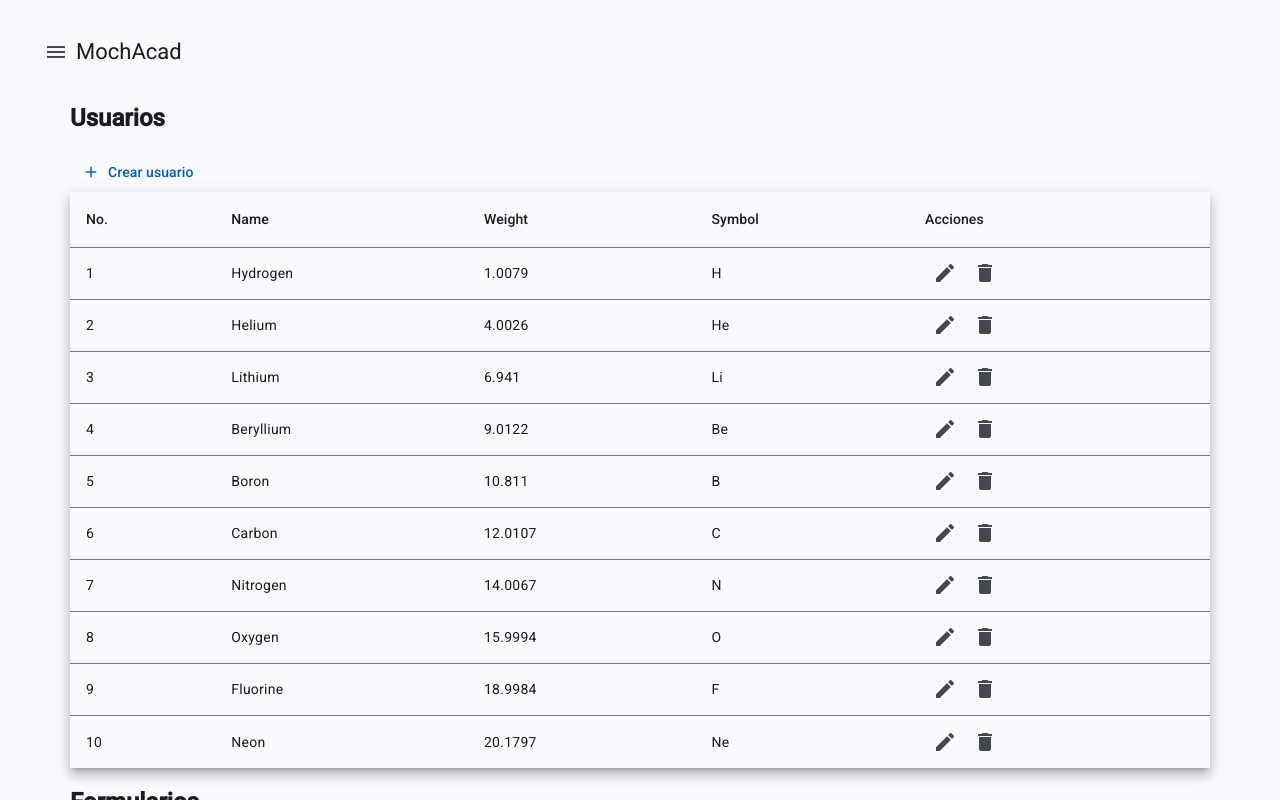
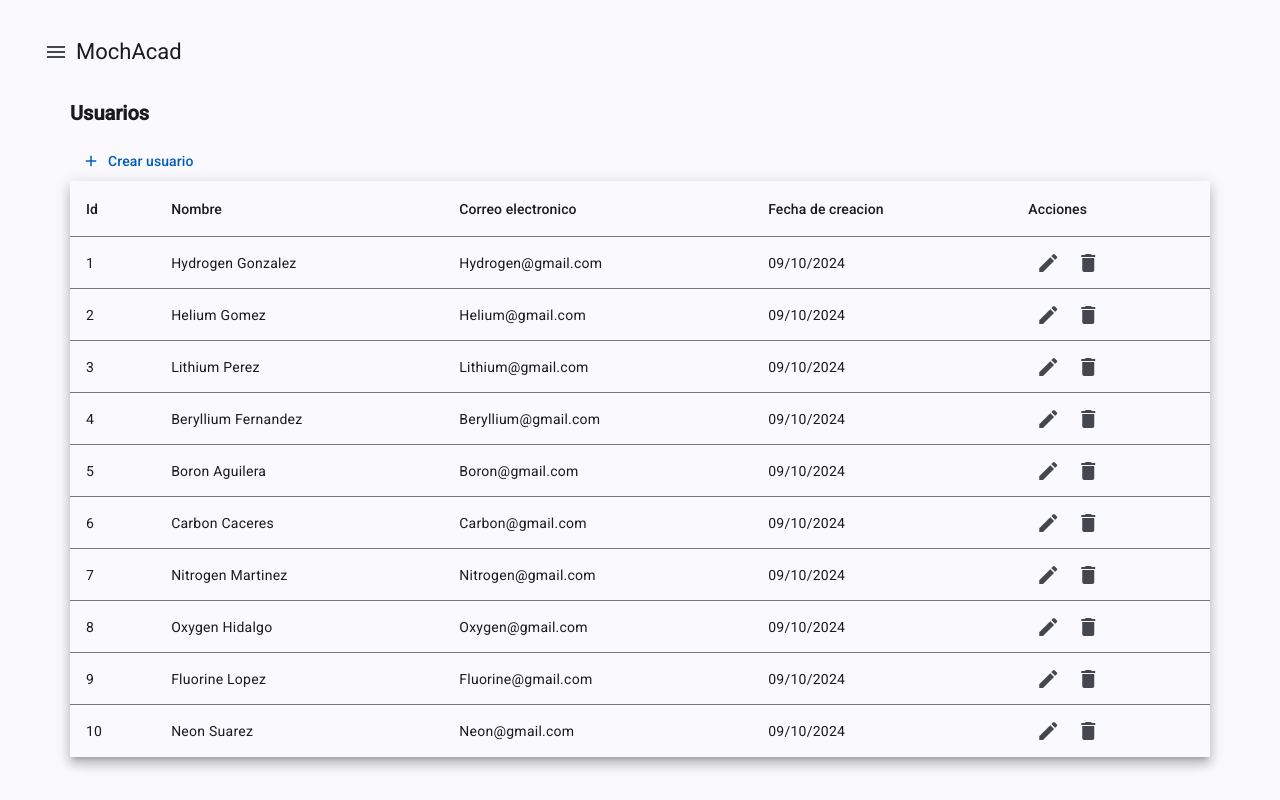
Before and after one commit to lcantarini/PF-LCantarini-59435, an Angular app: page / in a window 1280 px wide. Built offline with nearby package versions, Linux system fonts and the light colour scheme.

Commit message:
ADD, add ABM

```diff
--- a/src/app/app.module.ts
+++ b/src/app/app.module.ts
@@ -17,7 +17,7 @@ import { SharedModule } from './shared/shared.module';
     BrowserModule,
     AppRoutingModule,
     DashboardModule,
-    SharedModule
+    SharedModule,
   ],
   providers: [
     provideAnimationsAsync(), provideNativeDateAdapter()
--- a/src/app/features/dashboard/users/user-dialog/user-dialog.component.html
+++ b/src/app/features/dashboard/users/user-dialog/user-dialog.component.html
@@ -1,34 +1,35 @@
 <h1 mat-dialog-title>Crear Usuario</h1>
 
 <div mat-dialog-content>
-    <form>
+    <form [formGroup]="userForm">
         <div class="row" >
             <div class="col-6">
               <mat-form-field class="example-form-field w-100">
-                <mat-label>Entrada</mat-label>
-                <input matInput type="text" >
+                <mat-label>Nombre</mat-label>
+                <input formControlName="firstName" matInput type="text" >
+                <mat-error>
+                  @if(userForm.get('firstName')?.hasError('required')) { Este campo es requerido }
+                </mat-error>
               </mat-form-field>
             </div>
-            <div class="col-6">
-              <mat-form-field class="w-100">
-                <mat-label>Selecciona pais</mat-label>
-                <mat-select>
-                  <mat-option>Argentina</mat-option>
-                  <mat-option>Chile</mat-option>
-                  <mat-option>Uruguay</mat-option>
-                  <mat-option>Peru</mat-option>
-                </mat-select>
+              <div class="col-6">
+                <mat-form-field class="example-form-field w-100">
+                  <mat-label>Apellido</mat-label>
+                  <input formControlName="lastName" matInput type="text" >
+                  <mat-error>
+                    @if(userForm.get('lastName')?.hasError('required')) { Este campo es requerido }
+                  </mat-error>
+                </mat-form-field>
+            </div>
+            <div class="col-12">
+              <mat-form-field class="example-form-field w-100">
+                <mat-label>Email</mat-label>
+                <input formControlName="email" matInput type="text" >
+                <mat-error>
+                  @if(userForm.get('email')?.hasError('required')) { Este campo es requerido }
+                </mat-error>
               </mat-form-field>
-            </div>
-            <div class="col-6">
-              <mat-form-field>
-                <mat-label>Selecciona la fecha</mat-label>
-                <input matInput [matDatepicker]="picker">
-                <mat-hint>MM/DD/YYYY</mat-hint>
-                <mat-datepicker-toggle matIconSuffix [for]="picker"></mat-datepicker-toggle>
-                <mat-datepicker #picker></mat-datepicker>
-              </mat-form-field>
-            </div>
+          </div>
           </div>
     </form>
 </div>
--- a/src/app/features/dashboard/users/users.component.html
+++ b/src/app/features/dashboard/users/users.component.html
@@ -1,6 +1,7 @@
 <div class="container">
 
-  <h2>Usuarios</h2>
+  <h2 appReSizeTitle>Usuarios</h2>
+
   <button mat-button (click)="openModal()">
     <mat-icon>
       add
@@ -14,37 +15,37 @@
           The actual rendered columns are set as a property on the row definition" -->
 
     <!-- Position Column -->
-    <ng-container matColumnDef="position">
-      <th mat-header-cell *matHeaderCellDef> No. </th>
-      <td mat-cell *matCellDef="let element"> {{element.position}} </td>
+    <ng-container matColumnDef="id">
+      <th mat-header-cell *matHeaderCellDef> Id </th>
+      <td mat-cell *matCellDef="let user"> {{user.id}} </td>
     </ng-container>
 
     <!-- Name Column -->
     <ng-container matColumnDef="name">
-      <th mat-header-cell *matHeaderCellDef> Name </th>
-      <td mat-cell *matCellDef="let element"> {{element.name}} </td>
+      <th mat-header-cell *matHeaderCellDef> Nombre </th>
+      <td mat-cell *matCellDef="let user"> {{ user | userFullName}} </td>
     </ng-container>
 
     <!-- Weight Column -->
-    <ng-container matColumnDef="weight">
-      <th mat-header-cell *matHeaderCellDef> Weight </th>
-      <td mat-cell *matCellDef="let element"> {{element.weight}} </td>
+    <ng-container matColumnDef="email">
+      <th mat-header-cell *matHeaderCellDef> Correo electronico </th>
+      <td mat-cell *matCellDef="let user"> {{user.email}} </td>
     </ng-container>
 
     <!-- Symbol Column -->
-    <ng-container matColumnDef="symbol">
-      <th mat-header-cell *matHeaderCellDef> Symbol </th>
-      <td mat-cell *matCellDef="let element"> {{element.symbol}} </td>
+    <ng-container matColumnDef="createdAt">
+      <th mat-header-cell *matHeaderCellDef> Fecha de creacion </th>
+      <td mat-cell *matCellDef="let user"> {{user.createdAt | date: 'dd/MM/yyyy' }} </td>
     </ng-container>
 
     <!-- Actions Column -->
     <ng-container matColumnDef="actions">
       <th mat-header-cell *matHeaderCellDef> Acciones </th>
-      <td mat-cell *matCellDef="let element">
-        <button mat-icon-button>
+      <td mat-cell *matCellDef="let user">
+        <button (click)="openModal(user)" mat-icon-button>
           <mat-icon>edit</mat-icon>
         </button>
-        <button mat-icon-button>
+        <button (click)="onDelete(user.id)" mat-icon-button>
           <mat-icon>delete</mat-icon>
         </button>
       </td>
@@ -54,83 +55,4 @@
     <tr mat-row *matRowDef="let row; columns: displayedColumns;"></tr>
   </table>
 
-
-  <h2>Formularios</h2>
-  <form>
-    <div class="row w-50">
-      <div class="col-6">
-
-        <mat-form-field class="example-form-field w-100">
-          <mat-label>Entrada</mat-label>
-          <input matInput type="text" >
-        </mat-form-field>
-      </div>
-      <div class="col-6">
-        <mat-form-field class="w-100">
-          <mat-label>Selecciona pais</mat-label>
-          <mat-select>
-            <mat-option>Argentina</mat-option>
-            <mat-option>Chile</mat-option>
-            <mat-option>Uruguay</mat-option>
-            <mat-option>Peru</mat-option>
-          </mat-select>
-        </mat-form-field>
-      </div>
-      <div class="col-6">
-        <mat-form-field>
-          <mat-label>Selecciona la fecha</mat-label>
-          <input matInput [matDatepicker]="picker">
-          <mat-hint>MM/DD/YYYY</mat-hint>
-          <mat-datepicker-toggle matIconSuffix [for]="picker"></mat-datepicker-toggle>
-          <mat-datepicker #picker></mat-datepicker>
-        </mat-form-field>
-      </div>
-    </div>
-  </form>
-
-  <h2>Botones</h2>
-<p>
-  <button mat-button>Crear</button>
-  <br />
-  <br />
-  <button mat-raised-button>Crear</button>
-  <br />
-  <br />
-  <button mat-stroked-button>Crear</button>
-  <br />
-  <br />
-  <button mat-flat-button>Crear</button>
-
-</p>
-
-<h2>Iconos</h2>
-<p>
-  <mat-icon>add-outline</mat-icon>
-  <mat-icon>bluetooth-outline</mat-icon>
-  <mat-icon>home-outline</mat-icon>
-
-</p>
-
-
-  <h2>Tarjetas</h2>
-  <div class="row gy-3">
-    <div *ngFor="let item of [1, 2, 3, 4, 5, 6, 7, 8]" class="col-3">
-      <mat-card>
-        <mat-card-header>
-          <mat-card-title>Shiba Inu</mat-card-title>
-          <mat-card-subtitle>Dog Breed</mat-card-subtitle>
-        </mat-card-header>
-        <mat-card-content>
-          Lorem, ipsum dolor sit amet consectetur adipisicing elit. Ab, incidunt
-          repellendus reprehenderit odit cupiditate maiores consequuntur vero
-          architecto earum impedit excepturi non autem placeat ipsa, deleniti
-          optio illum, ex nostrum!
-        </mat-card-content>
-        <mat-card-actions>
-          <button mat-button>LIKE</button>
-          <button mat-button>SHARE</button>
-        </mat-card-actions>
-      </mat-card>
-    </div>
-  </div>
 </div>
--- a/src/app/features/dashboard/users/users.component.ts
+++ b/src/app/features/dashboard/users/users.component.ts
@@ -1,25 +1,21 @@
 import { Component } from '@angular/core';
 import { MatDialog } from '@angular/material/dialog';
 import { UserDialogComponent } from './user-dialog/user-dialog.component';
+import { AppModule } from '../../../app.module';
+import { User } from './models';
 
-export interface PeriodicElement {
-  name: string;
-  position: number;
-  weight: number;
-  symbol: string;
-}
 
-const ELEMENT_DATA: PeriodicElement[] = [
-  {position: 1, name: 'Hydrogen', weight: 1.0079, symbol: 'H'},
-  {position: 2, name: 'Helium', weight: 4.0026, symbol: 'He'},
-  {position: 3, name: 'Lithium', weight: 6.941, symbol: 'Li'},
-  {position: 4, name: 'Beryllium', weight: 9.0122, symbol: 'Be'},
-  {position: 5, name: 'Boron', weight: 10.811, symbol: 'B'},
-  {position: 6, name: 'Carbon', weight: 12.0107, symbol: 'C'},
-  {position: 7, name: 'Nitrogen', weight: 14.0067, symbol: 'N'},
-  {position: 8, name: 'Oxygen', weight: 15.9994, symbol: 'O'},
-  {position: 9, name: 'Fluorine', weight: 18.9984, symbol: 'F'},
-  {position: 10, name: 'Neon', weight: 20.1797, symbol: 'Ne'},
+const ELEMENT_DATA: User[] = [
+  {id: '1', firstname: 'Hydrogen',  lastname: 'Gonzalez', createdAt: new Date(), email: 'Hydrogen@gmail.com'},
+  {id: '2', firstname: 'Helium', lastname: 'Gomez', createdAt: new Date(), email: 'Helium@gmail.com'},
+  {id: '3', firstname: 'Lithium', lastname: 'Perez', createdAt: new Date(), email: 'Lithium@gmail.com'},
+  {id: '4', firstname: 'Beryllium', lastname: 'Fernandez', createdAt: new Date(), email: 'Beryllium@gmail.com'},
+  {id: '5', firstname: 'Boron', lastname: 'Aguilera', createdAt: new Date(), email: 'Boron@gmail.com'},
+  {id: '6', firstname: 'Carbon', lastname: 'Caceres', createdAt: new Date(), email: 'Carbon@gmail.com'},
+  {id: '7', firstname: 'Nitrogen', lastname: 'Martinez', createdAt: new Date(), email: 'Nitrogen@gmail.com'},
+  {id: '8', firstname: 'Oxygen', lastname: 'Hidalgo', createdAt: new Date(), email: 'Oxygen@gmail.com'},
+  {id: '9', firstname: 'Fluorine', lastname: 'Lopez', createdAt: new Date(), email: 'Fluorine@gmail.com'},
+  {id: '10',firstname: 'Neon', lastname: 'Suarez', createdAt: new Date(), email: 'Neon@gmail.com'},
 ];
 
 @Component({
@@ -29,15 +25,25 @@ const ELEMENT_DATA: PeriodicElement[] = [
 })
 export class UsersComponent {
 
-  displayedColumns: string[] = ['position', 'name', 'weight', 'symbol', 'actions' ];
+  displayedColumns: string[] = ['id', 'name', 'email', 'createdAt', 'actions' ];
   dataSource = ELEMENT_DATA;
 
+  constructor(private matDialog: MatDialog){}
 
-  constructor(private matDialog: MatDialog){}
+  onDelete(id: string) {
+    if (confirm('Esta seguro?')) {
+      this.dataSource = this.dataSource.filter((user) => user.id !== id)
+    }
+
+  }
 //
-  openModal(): void {
+  openModal(editingUser?: User ): void {
     this.matDialog
-      .open(UserDialogComponent)
+      .open(UserDialogComponent, {
+        data: {
+          editingUser,
+        }
+      })
       .afterClosed()
       .subscribe({
         next: (result) => {
@@ -45,7 +51,9 @@ export class UsersComponent {
 
           if(!!result){
             this.dataSource = [...this.dataSource,
-              {position: 2, name: 'Helium', weight: 4.0026, symbol: 'He'},
+              {
+                ...result,
+              },
             ]
           }
         }
--- /dev/null
+++ b/src/app/shared/directives/re-size-title.directive.ts
@@ -0,0 +1,22 @@
+import { Directive, ElementRef, OnInit, SimpleChanges } from '@angular/core';
+
+@Directive({
+  selector: '[appReSizeTitle]'
+})
+export class ReSizeTitleDirective implements OnInit {
+
+  fontSize = '20px';
+
+  constructor(private el: ElementRef<HTMLElement>) {
+    console.log(this.el)
+    this.applyStyles();
+   }
+  ngOnInit(): void {
+    this.applyStyles();
+  }
+
+   applyStyles(): void {
+    this.el.nativeElement.style.fontSize = this.fontSize;
+   }
+
+}
--- /dev/null
+++ b/src/app/shared/utils/index.ts
@@ -0,0 +1,8 @@
+export function generateStringRandom(lenght: number): string {
+    const characters = 'ABCDEFGHIJKLMNOPQRSTUVWXYZabcdefghijklmnopqrstuvwxyz0123456789';
+    let result = '';
+    for (let i = 0; i < lenght; i++){
+        result += characters.charAt(Math.floor(Math.random() * characters.length));
+    }
+    return result;
+}
```
Also changed, not shown: src/app/features/dashboard/users/user-dialog/user-dialog.component.ts (+34 -4 lines), src/app/shared/pipes/user-fullname.pipe.ts (+20 -4 lines), src/app/shared/shared.module.ts (+10 -3 lines), 3 other files (tests, documents, lock files or other folders).
